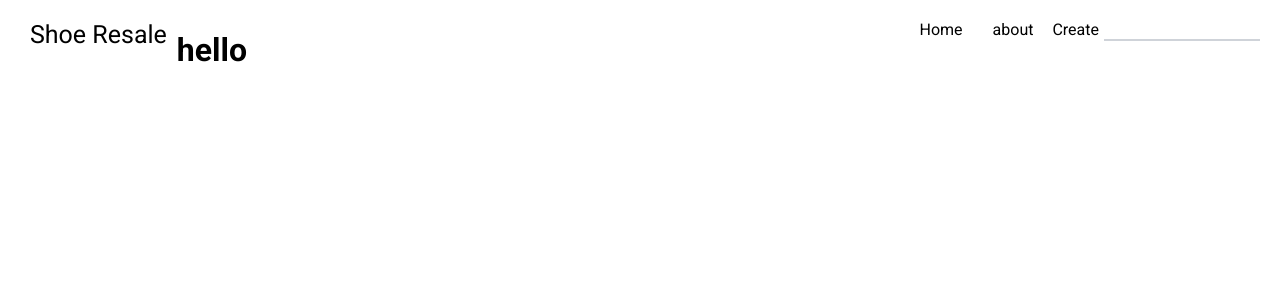
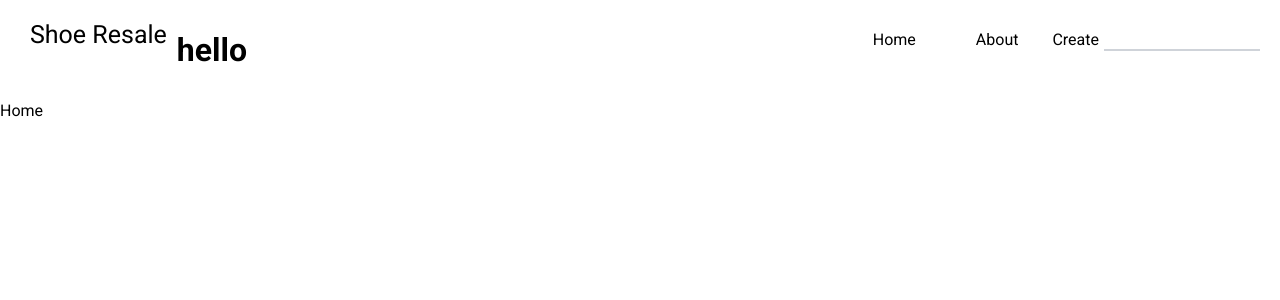
Before and after one commit to chrispscott/Capstone, a React (Create React App) app in the folder shoeresale/: page /Home in a window 1280 px wide. Shown: the top 300 px of the page. Built offline with nearby package versions, Linux system fonts and the light colour scheme; no server answers.

Commit message:
this is a commit

```diff
--- a/shoeresale/src/App.js
+++ b/shoeresale/src/App.js
@@ -3,14 +3,24 @@ import logo from './logo.svg';
 import './App.scss';
 import Menu from './components/ Menu';
 import About from './components/About';
-import Home from './components/Home'
+import Home from './components/Home';
+import {
+  BrowserRouter as Router,
+  Switch,
+  Route,
+} from "react-router-dom";
+
 
 function App() {
   return (
     <div className="App">
-      {/* <Menu /> */}
-      {/* <About/> */}
-      <Home/>
+      <Router>
+        <Menu/>
+        <Switch>
+          <Route path="/Home" exact component={Home} />
+          <Route path="/About" component={About} />
+        </Switch>
+      </Router>
     </div>
   );
 }
--- a/shoeresale/src/components/ Menu.js
+++ b/shoeresale/src/components/ Menu.js
@@ -1,5 +1,6 @@
 import React, { Component } from 'react'
 import axios from "axios";
+import { Link } from 'react-router-dom';
 
 export default class  Menu extends Component {
 
@@ -29,8 +30,12 @@ export default class  Menu extends Component {
             <header>
                 <div className="title">Shoe Resale</div>
                 <nav>
+                    <Link to="/Home">
                     <a  href="##">Home</a>
-                    <a  href="##">about</a>
+                    </Link>
+                    <Link to="/About">
+                    <a  href="##">About</a>
+                    </Link>
                     <label> Create</label>
                     <input type='text' value=''></input>
                 </nav>
--- a/shoeresale/src/components/Home.js
+++ b/shoeresale/src/components/Home.js
@@ -1,11 +1,12 @@
 import React from 'react';
 import Menu from './ Menu';
+import About from './About';
+
 
 const Home = () => {
     return (
         <div>
-            <Menu/>
-
+            Home
         </div>
     );
 };
```
Also changed, not shown: shoeresale/src/assets/channels4_banner.jpg (added), shoeresale/src/assets/images.jpg (added).
